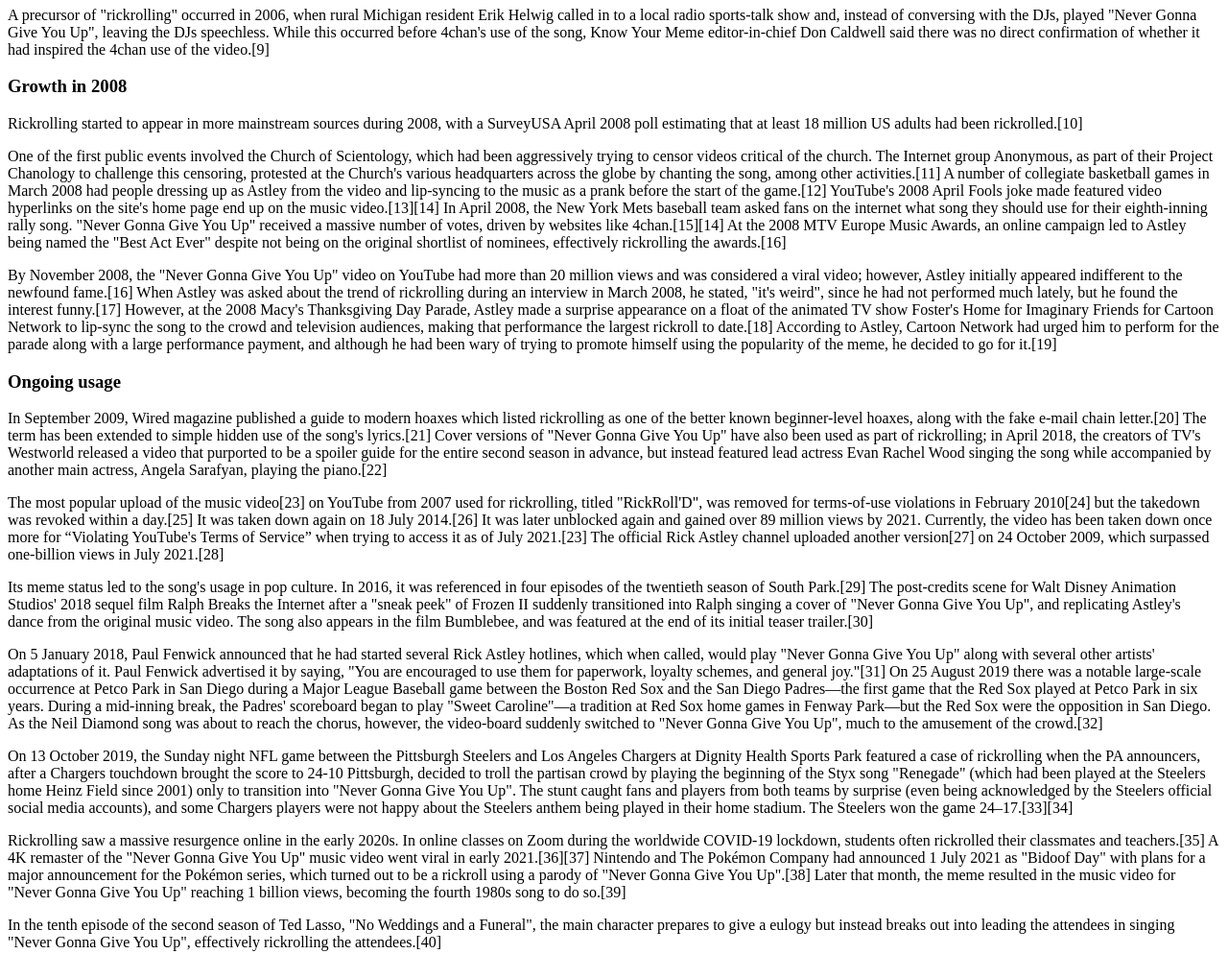
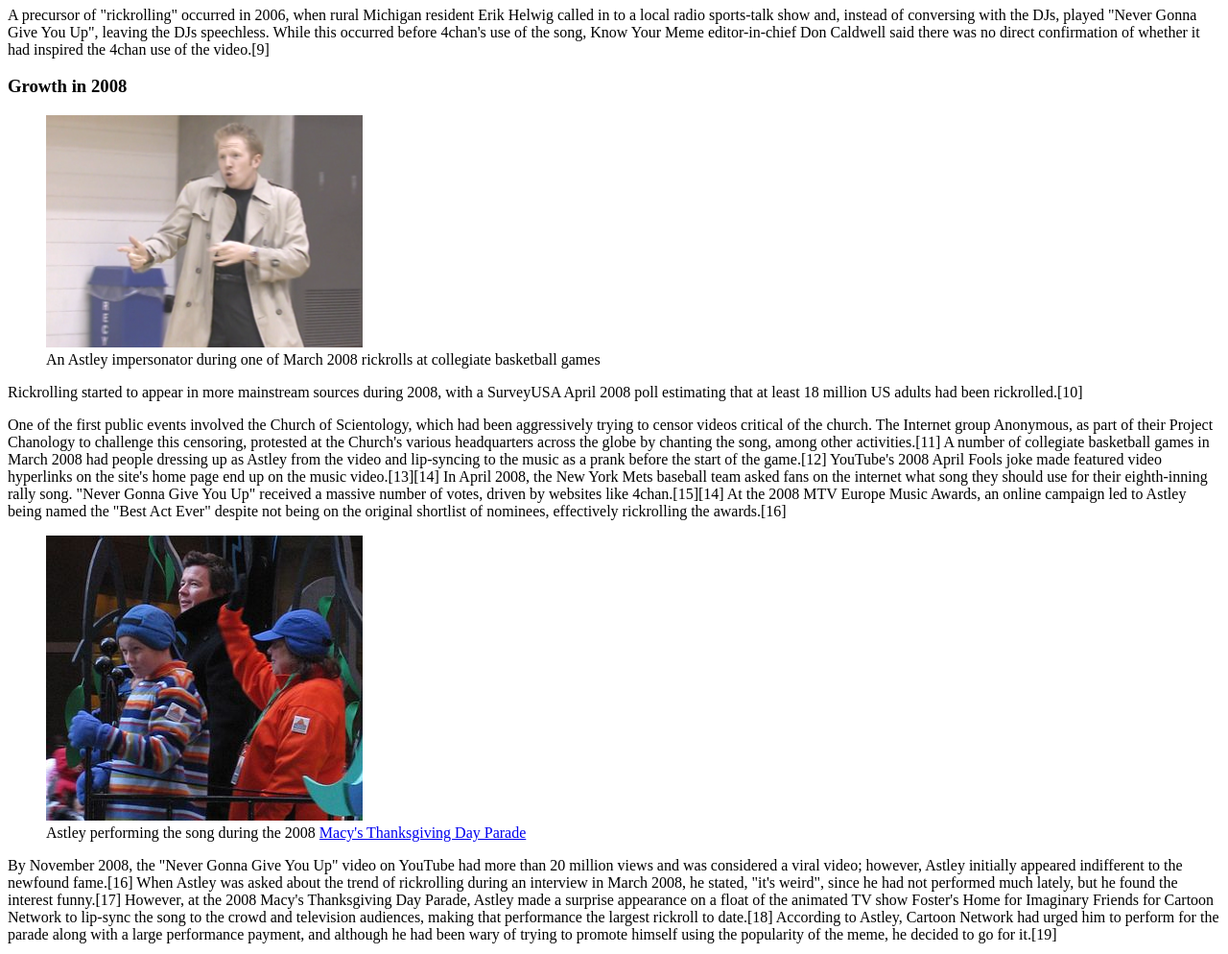
Before and after one commit to cnakpil/cnakpil.github.io, a plain HTML site: page assignment3.html in a window 1280 px wide. Shown: the part 1240-2234 px from the top of the page at 96% size. Drawn offline with Linux system fonts and the light colour scheme.

Commit message:
Updated images

```diff
--- a/assignment3.html
+++ b/assignment3.html
@@ -78,6 +78,10 @@
       </section>
       <section id="growth">
         <h3>Growth in 2008</h3>
+        <figure>
+          <img src="assets/assignment3/rickImpersonator.png" alt="Rick Astley Impersonator">
+          <figcaption>An Astley impersonator during one of March 2008 rickrolls at collegiate basketball games</figcaption>
+        </figure>
         <p>Rickrolling started to appear in more mainstream sources during 2008, with a SurveyUSA April 2008 poll
           estimating that at least 18 million US adults had been rickrolled.[10]</p>
         <p>One of the first public events involved the Church of Scientology, which had been aggressively trying
@@ -91,6 +95,10 @@
           driven by websites like 4chan.[15][14] At the 2008 MTV Europe Music Awards, an online campaign led to Astley
           being named the "Best Act Ever" despite not being on the original shortlist of nominees,
           effectively rickrolling the awards.[16]</p>
+        <figure>
+          <img src="assets/assignment3/macys.jpg" alt="Rick Astley at the Macy's Thanksgiving Day Parade">
+          <figcaption>Astley performing the song during the 2008 <a href="https://en.wikipedia.org/wiki/Macy%27s_Thanksgiving_Day_Parade">Macy's Thanksgiving Day Parade</a></figcaption>
+        </figure>
         <p>By November 2008, the "Never Gonna Give You Up" video on YouTube had more than 20 million views and was considered a viral video;
           however, Astley initially appeared indifferent to the newfound fame.[16] When Astley was asked about the trend of
           rickrolling during an interview in March 2008, he stated, "it's weird", since he had not performed much lately,
@@ -157,6 +165,10 @@
     <section id=reaction>
       <h2>Reaction</h2>
       <hr>
+      <figure>
+        <img src="assets/assignment3/dallas2017.jpg" alt="Rick Astley performing in 2017">
+        <figcaption>Astley performing in 2017</figcaption>
+      </figure>
       <p>In an interview in March 2008, Astley said that he found the rickrolling of Scientology to be "hilarious";
         he also said that he will not try to capitalise on the rickroll phenomenon with a new recording or remix of his own,
         but that he would be happy to have other artists remix it. Overall, Astley is not troubled by the phenomenon,
```
